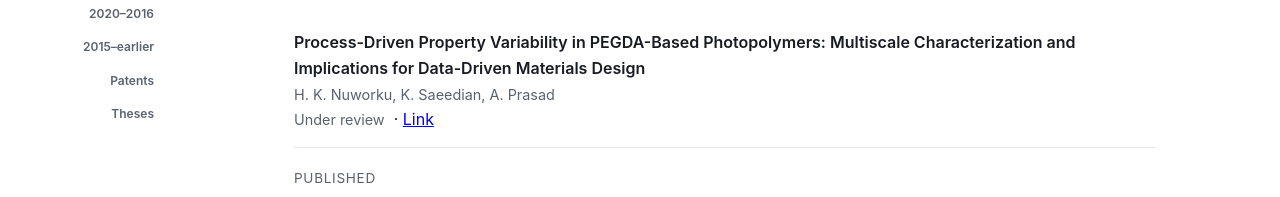
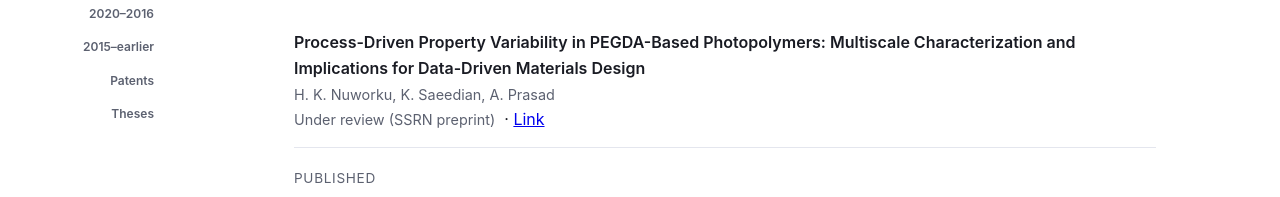
Before and after one commit to PrasadLabMat/prasadlab, a plain HTML site: page index.html in a window 1280 px wide. Shown: the part 4656-4853 px from the top of the page. Drawn offline with Linux system fonts and the light colour scheme.

Commit message:
Mark under-review PEGDA photopolymer paper as an SSRN preprint
Co-Authored-By: Claude Sonnet 5.5 <noreply@anthropic.com>

```diff
--- a/index.html
+++ b/index.html
@@ -275,7 +275,7 @@
           <li id="pub-ssrn-pegda-2026">
             <span class="pub-title">Process-Driven Property Variability in PEGDA-Based Photopolymers: Multiscale Characterization and Implications for Data-Driven Materials Design</span><br>
             <span class="pub-authors">H. K. Nuworku, K. Saeedian, A. Prasad</span><br>
-            <span class="pub-venue">Under review</span>
+            <span class="pub-venue">Under review (SSRN preprint)</span>
             &nbsp;&middot;&nbsp;<a href="https://dx.doi.org/10.2139/ssrn.7422818">Link</a>
           </li>
         </ul>
```
